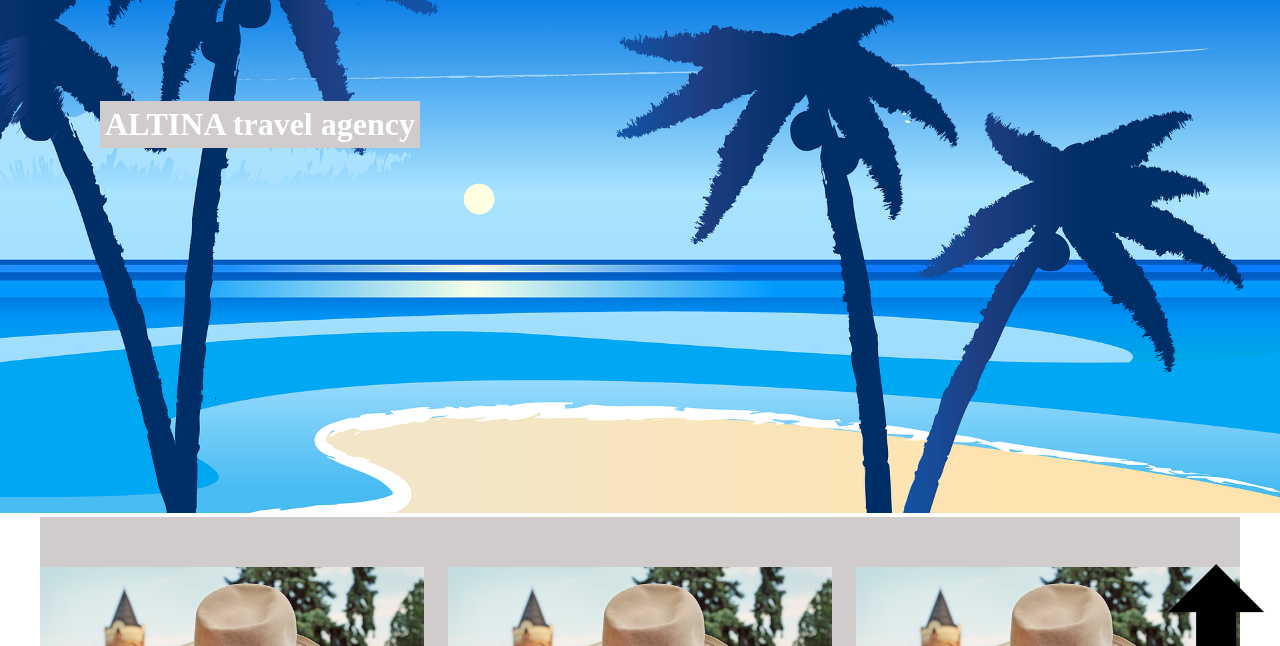
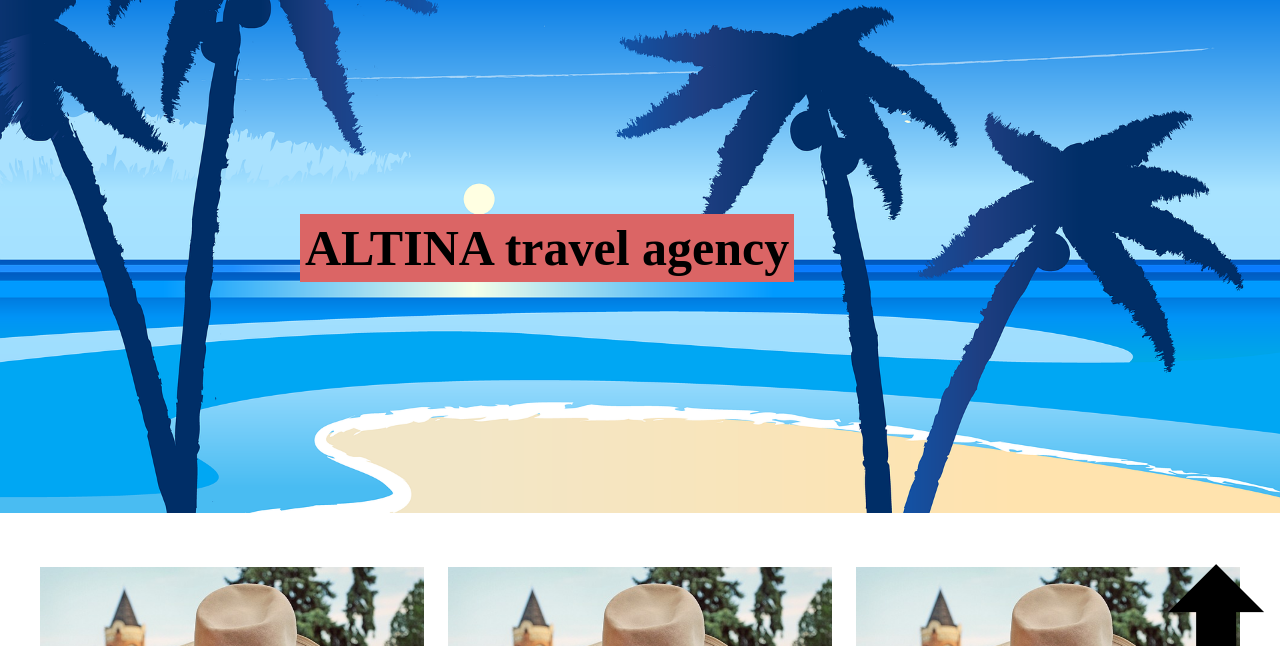
Before and after one commit to sshobat/cubes_homework_S10_S11, a plain HTML site: page float/index.html in a window 1280 px wide. Shown: the part 120-766 px from the top of the page. Drawn offline with Linux system fonts and the light colour scheme.

Commit message:
Float final

```diff
--- a/float/css/style.css
+++ b/float/css/style.css
@@ -114,11 +114,12 @@ header > nav > ul > li ul li > a {
 
 h1 {
     position: absolute;
-    top: 200px;
-    left: 100px;
-    background-color: rgb(209, 204, 204);
-    color: #fff;
+    top: 300px;
+    left: 300px;
+    background-color:rgb(219, 101, 101);
+    color: #000;
     padding: 5px;
+    font-size: 50px;
 }
 
 /* MAIN AREA STYLES */
@@ -127,7 +128,6 @@ main {
     width: 100%;
     max-width: 1200px;
     margin: 0 auto;
-    background-color: rgb(209, 204, 204);
     padding: 50px 0;
 }
 
```
